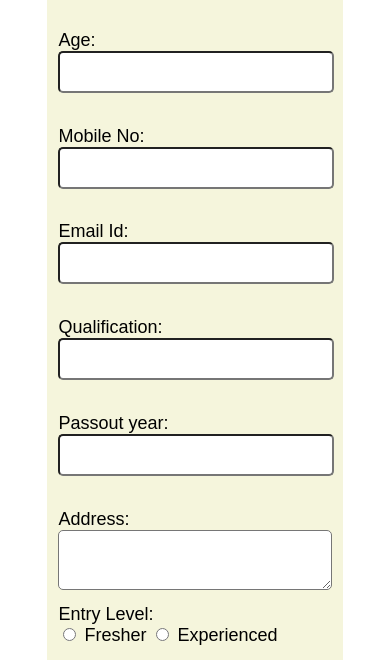
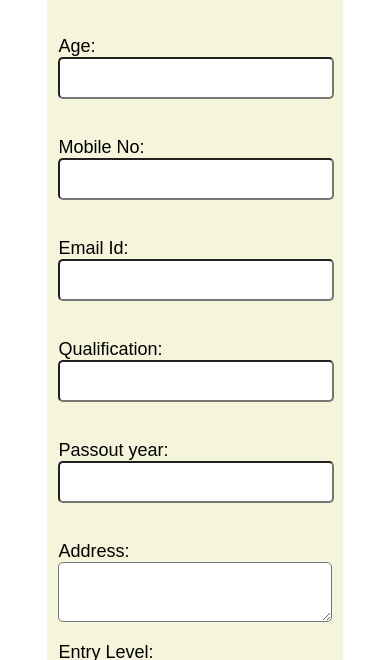
Before and after one commit to ShariRoluthon/orisys_India_form, a plain HTML site: page index.html in a window 390 px wide. Shown: the part 181-841 px from the top of the page. Drawn offline with Linux system fonts and the light colour scheme.

Commit message:
Update OrisysIndia_Form.css

```diff
--- a/css/OrisysIndia_Form.css
+++ b/css/OrisysIndia_Form.css
@@ -70,7 +70,6 @@ footer{
 }
 @media screen and (max-width:650px){
 	*{
-		font-family: Arial, Helvetica, sans-serif;
 		font-size:18px;
 	}
 	img{
@@ -81,7 +80,7 @@ footer{
 		width: 50%;
 	}
 	.FormStyles{
-		height: 5em;
+		height: 5.3em;
 	}
 	.Form_Size{
 		width: 76%;
```
